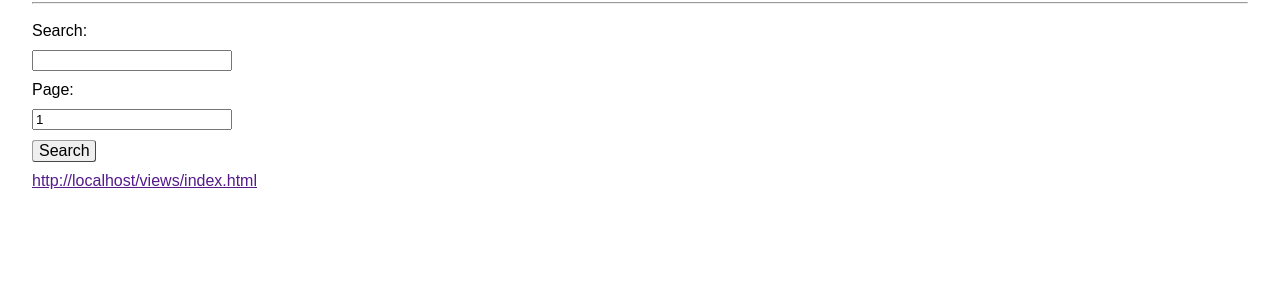
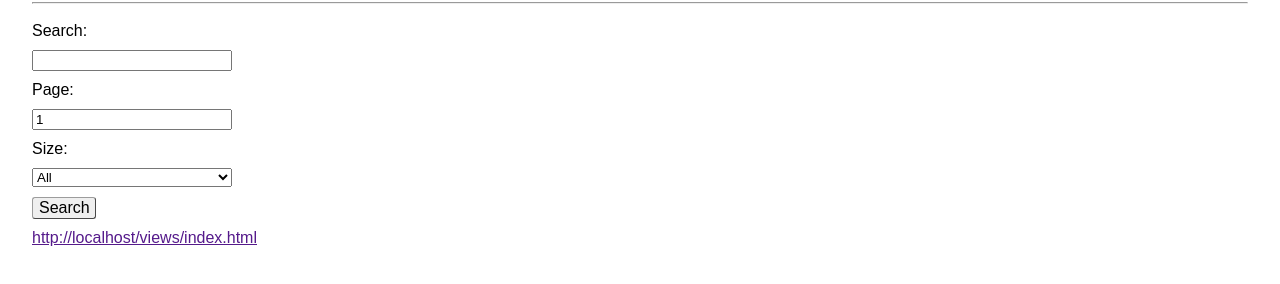
Before and after one commit to KarimAmador/Img-Search-Abstraction-Layer, a website: page views/index.html in a window 1280 px wide. Shown: the part 78-362 px from the top of the page. Drawn offline with Linux system fonts and the light colour scheme; files that its build step writes are made by us from their sources; files whose address does not match are found by name.

Commit message:
feat: add imgSize parameter

```diff
--- a/index.js
+++ b/index.js
@@ -22,7 +22,7 @@ app.get('/query/:search', async (req, res) => {
     console.log(req.query);
 
     try {
-        const results = await fetch(`${cse}?cx=${process.env.CX}&q=${encodeURI(req.params.search)}&start=${(Number(req.query.page) * 10) + 1}&searchType=image&key=${process.env.API_KEY}`)
+        const results = await fetch(`${cse}?cx=${process.env.CX}&q=${encodeURI(req.params.search)}&start=${(Number(req.query.page) * 10) + 1}${req.query.size ? '&imgSize=' + req.query.size : ''}&searchType=image&key=${process.env.API_KEY}`)
                             .then(res => res.json());
 
         if (results.searchInformation?.totalResults == 0) {
--- a/public/script.js
+++ b/public/script.js
@@ -1,5 +1,6 @@
 const query = document.getElementById('query');
 const page = document.getElementById('page');
+const size = document.getElementById('size');
 const searchQuery = document.getElementById('searchQuery');
 const button = document.querySelector('.button');
 const base = window.location.href;
@@ -15,14 +16,14 @@ const updateURL = (e) => {
         return;
     };
 
-    const search = `${base}query/${query.value}?page=${page.value}`;
+    const search = `${base}query/${query.value}?page=${page.value}${size.value ? '&size=' + size.value : ''}`;
     searchQuery.innerText = search;
     searchQuery.setAttribute('href', search);
     button.setAttribute('href', search);
     button.classList.remove('disabled');
 }
 
-[query, page].forEach(i => i.addEventListener('change', updateURL));
+[query, page, size].forEach(i => i.addEventListener('change', updateURL));
 [query, page].forEach(i => i.addEventListener('keydown', (e) => {
     if (e.key == 'Enter' && query.value) {
         updateURL(e);
--- a/public/style.css
+++ b/public/style.css
@@ -32,7 +32,7 @@ main {
     margin-top: 1rem;
 }
 
-input {
+input, select {
     width: 20rem;
 }
 
--- a/views/index.html
+++ b/views/index.html
@@ -16,7 +16,17 @@
             <input type="search" name="query" id="query" value="">
             <label for="page">Page:</label>
             <input type="number" name="page" id="page" value="1" min="1">
-            <input type="button" onclick="location.href=searchQuery.innerText" value="Search" style="display: none;">
+            <label for="size">Size:</label>
+            <select name="size" id="size">
+                <option value="">All</option>
+                <option value="icon">Icon</option>
+                <option value="small">Small</option>
+                <option value="medium">Medium</option>
+                <option value="large">Large</option>
+                <option value="xlarge">XLarge</option>
+                <option value="xxlarge">XXLarge</option>
+                <option value="huge">Huge</option>
+            </select>
             <a href="" class="button disabled">Search</a>
         </div>
         <a href="" target="_blank" id="searchQuery"></a>
```
